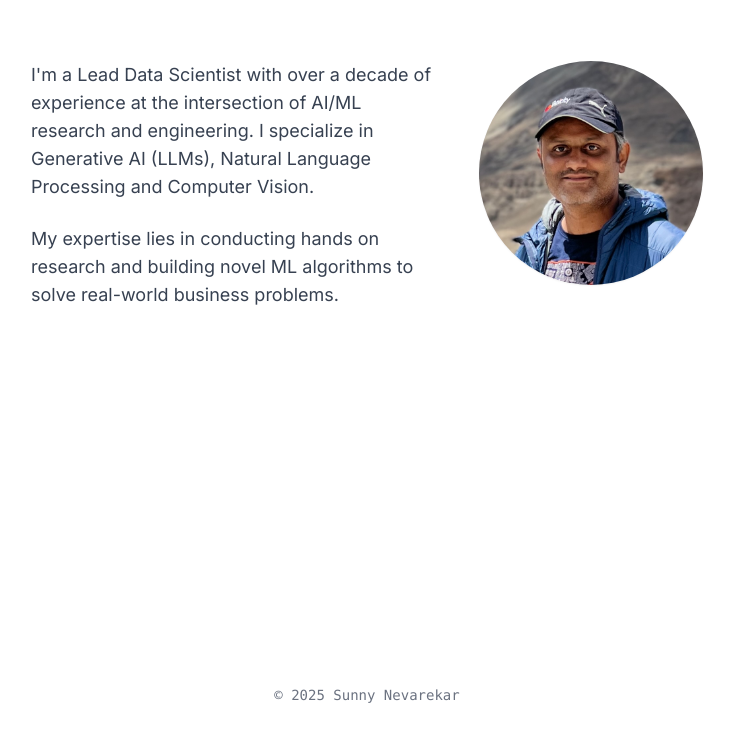
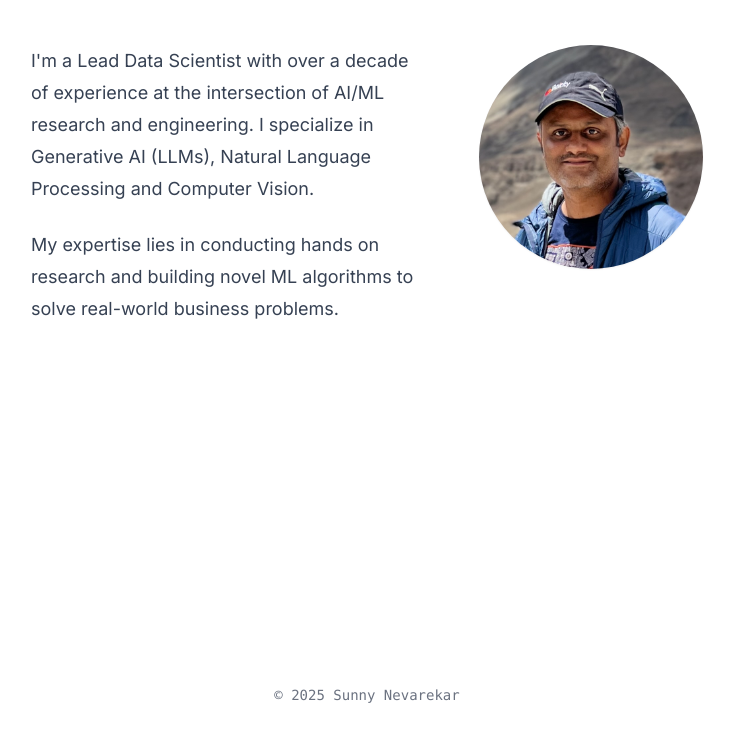
Before and after one commit to sunnynevarekar/sunnynevarekar.github.io, an Astro site: page / in a window 1280 px wide. Shown: the part 71-800 px from the top of the page, without its empty margins (273-1007 px from the left). Built offline with nearby package versions, Linux system fonts and the light colour scheme; Astro itself is replaced by a stand-in of ours.

Commit message:
Optimize homepage layout and styling - Replace duplicate mobile/desktop layouts with single responsive flexbox - Remove redundant SEO props (siteTitle) and simplify siteName - Eliminate CSS anti-patterns (redundant @apply styles) - Simplify CSS to only essential font definitions - Improve performance with reduced DOM nodes and cleaner spacing

```diff
--- a/src/pages/index.astro
+++ b/src/pages/index.astro
@@ -26,8 +26,7 @@ const description = firstParagraph || `${data.name} - Personal website and blog`
       description={description}
       type="website"
       author={data.name}
-      siteName={`${data.name}`}
-      siteTitle={data.name}
+      siteName={data.name}
       canonicalURL={Astro.url.toString()}
     />
 
@@ -43,40 +42,27 @@ const description = firstParagraph || `${data.name} - Personal website and blog`
       <Header currentPage="home" />
 
 
-      <!-- Magazine-Style About Section -->
-      <section class="max-w-3xl mx-auto header-margin">
-        <!-- Mobile Layout: Stacked -->
-        <div class="block md:hidden space-y-6">
-          <div class="flex justify-center">
-            <div class="w-48 h-48 rounded-full bg-gray-100 dark:bg-neutral-700 overflow-hidden shadow-sm">
+      <!-- About Section -->
+      <section>
+        <div class="flex flex-col md:flex-row-reverse gap-8 md:gap-12 items-center md:items-start">
+          <!-- Profile Image -->
+          <div class="flex-shrink-0">
+            <div class="w-48 h-48 md:w-56 md:h-56 rounded-full bg-gray-100 dark:bg-neutral-700 overflow-hidden shadow-sm">
               <img
                 src={data.profileImage}
                 alt={data.name}
+                width="224"
+                height="224"
+                loading="eager"
                 class="w-full h-full object-cover"
               />
             </div>
           </div>
-          <div class="prose prose-lg max-w-none text-left dark:prose-invert">
+
+          <!-- Content -->
+          <div class="flex-1 prose prose-lg max-w-none text-left dark:prose-invert">
             <Content />
           </div>
-        </div>
-
-        <!-- Desktop Layout: Floated -->
-        <div class="hidden md:block relative">
-          <div class="float-right ml-10 mb-8 w-56 h-56 rounded-full bg-gray-100 dark:bg-neutral-700 overflow-hidden shadow-sm">
-            <img
-              src={data.profileImage}
-              alt={data.name}
-              class="w-full h-full object-cover"
-            />
-          </div>
-
-          <div class="prose prose-lg max-w-none text-left dark:prose-invert">
-            <Content />
-          </div>
-
-          <!-- Clear float -->
-          <div class="clear-both"></div>
         </div>
       </section>
       </div>
@@ -86,30 +72,12 @@ const description = firstParagraph || `${data.name} - Personal website and blog`
   </body>
 
   <style>
+    /* Font families - applied via Tailwind classes in HTML */
     body {
       font-family: 'Inter', sans-serif;
     }
     .font-mono {
       font-family: 'JetBrains Mono', monospace;
     }
-
-    /* Enhanced prose styles for better hierarchy */
-    .prose {
-      @apply text-gray-700 dark:text-gray-300 leading-loose font-normal text-base md:text-lg;
-    }
-    .prose p {
-      @apply mb-6;
-    }
-    .prose strong {
-      @apply font-semibold text-gray-900 dark:text-gray-100;
-    }
-    .prose em {
-      @apply font-normal text-gray-600 dark:text-gray-400;
-    }
-
-    /* Override space-y for header margin */
-    .header-margin {
-      margin-top: 4rem !important;
-    }
   </style>
 </html>
```
